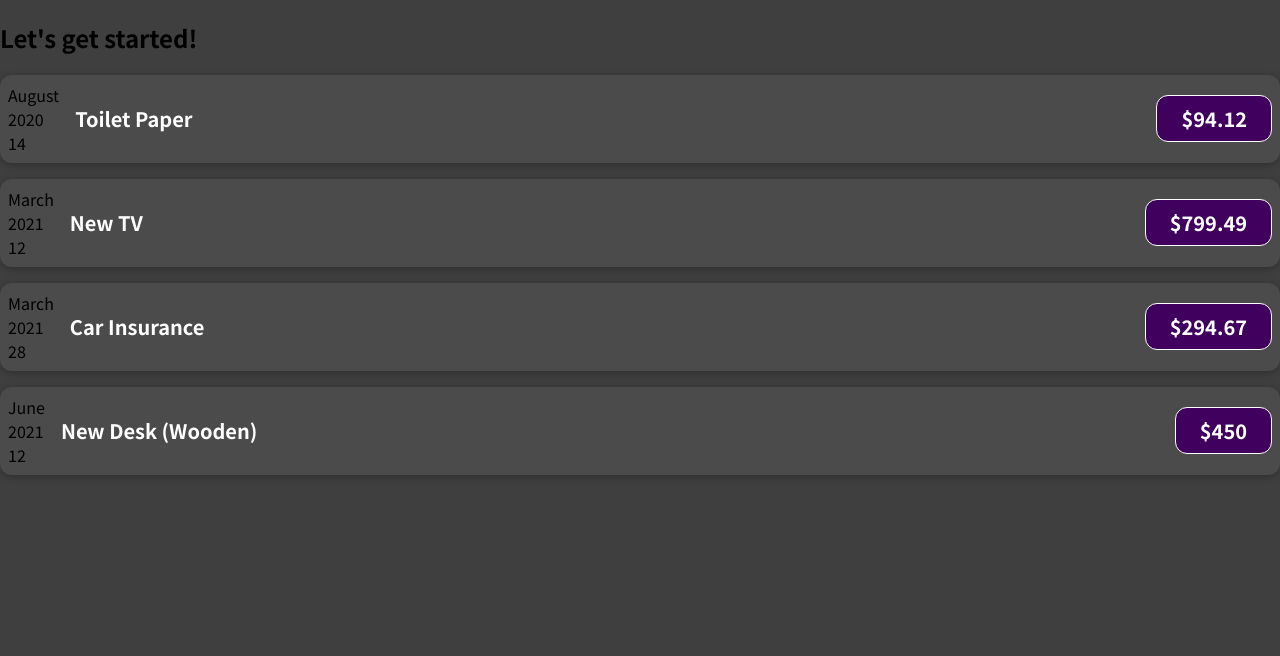
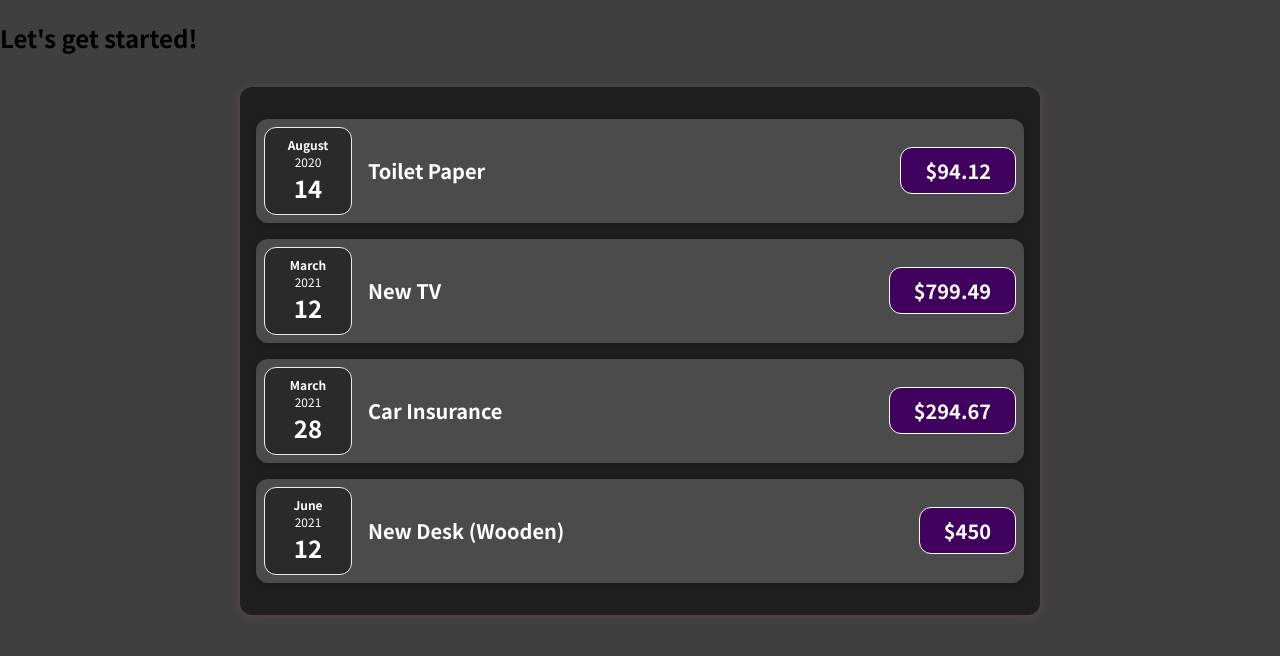
Before and after one commit to zabroski/zaf-app, a React (Create React App) app: page / in a window 1280 px wide. Shown: the top 656 px of the page. Built offline with nearby package versions, Linux system fonts and the light colour scheme.

Commit message:
finish with props for now

```diff
--- a/src/App.js
+++ b/src/App.js
@@ -1,7 +1,8 @@
-import ExpenseItem from "./components/ExpenseItem";
+import React from 'react';
 
-function App() {
+import Expenses from './components/Expenses/Expenses';
 
+const App = () => {
   const expenses = [
     {
       id: 'e1',
@@ -26,26 +27,7 @@
   return (
     <div>
       <h2>Let's get started!</h2>
-      <ExpenseItem
-        title={expenses[0].title}
-        amount={expenses[0].amount}
-        date={expenses[0].date}
-        ></ExpenseItem>
-       <ExpenseItem
-        title={expenses[1].title}
-        amount={expenses[1].amount}
-        date={expenses[1].date}
-        ></ExpenseItem>
-       <ExpenseItem
-        title={expenses[2].title}
-        amount={expenses[2].amount}
-        date={expenses[2].date}
-        ></ExpenseItem>
-       <ExpenseItem
-        title={expenses[3].title}
-        amount={expenses[3].amount}
-        date={expenses[3].date}
-        ></ExpenseItem>
+      <Expenses items={expenses} />
     </div>
   );
 }
--- a/src/components/ExpenseItem.js
+++ /dev/null
@@ -1,24 +0,0 @@
-import './ExpenseItem.css';
-
-function ExpenseItem(props) {
-    const mounth = props.date.toLocaleString('en-US', { month: 'long'})
-    const day = props.date.toLocaleString('en-Us', { day: '2-digit'});
-    const year = props.date.getFullYear();
-
-    return (
-        <div className="expense-item">
-            <div>
-                <div>{mounth}</div>
-                <div>{year}</div>
-                <div>{day}</div>
-            </div>
-            <div className="expense-item__description">
-                <h2>{props.title}</h2>
-                <div className="expense-item__price">${props.amount}</div>
-            </div>
-        </div>
-
-    )
-}
-
-export default ExpenseItem;
--- /dev/null
+++ b/src/components/Expenses/ExpenseDate.css
@@ -0,0 +1,26 @@
+.expense-date {
+  display: flex;
+  flex-direction: column;
+  width: 5.5rem;
+  height: 5.5rem;
+  border: 1px solid #ececec;
+  background-color: #2a2a2a;
+  color: white;
+  border-radius: 12px;
+  align-items: center;
+  justify-content: center;
+}
+
+.expense-date__month {
+  font-size: 0.75rem;
+  font-weight: bold;
+}
+
+.expense-date__year {
+  font-size: 0.75rem;
+}
+
+.expense-date__day {
+  font-size: 1.5rem;
+  font-weight: bold;
+}
--- /dev/null
+++ b/src/components/Expenses/ExpenseDate.js
@@ -0,0 +1,19 @@
+import React from 'react';
+
+import './ExpenseDate.css';
+
+const ExpenseDate = (props) => {
+  const month = props.date.toLocaleString('en-US', { month: 'long' });
+  const day = props.date.toLocaleString('en-US', { day: '2-digit' });
+  const year = props.date.getFullYear();
+
+  return (
+    <div className='expense-date'>
+      <div className='expense-date__month'>{month}</div>
+      <div className='expense-date__year'>{year}</div>
+      <div className='expense-date__day'>{day}</div>
+    </div>
+  );
+};
+
+export default ExpenseDate;
--- a/src/components/ExpenseItem.css
+++ b/src/components/Expenses/ExpenseItem.css
@@ -2,10 +2,8 @@
   display: flex;
   justify-content: space-between;
   align-items: center;
-  box-shadow: 0 2px 8px rgba(0, 0, 0, 0.25);
   padding: 0.5rem;
   margin: 1rem 0;
-  border-radius: 12px;
   background-color: #4b4b4b;
 }
 
--- /dev/null
+++ b/src/components/Expenses/ExpenseItem.js
@@ -0,0 +1,18 @@
+import React from 'react';
+
+import ExpenseDate from './ExpenseDate';
+import Card from '../UI/Card';
+import './ExpenseItem.css';
+
+const ExpenseItem = (props) => {
+  return (
+    <Card className='expense-item'>
+      <ExpenseDate date={props.date} />
+      <div className='expense-item__description'>
+        <h2>{props.title}</h2>
+        <div className='expense-item__price'>${props.amount}</div>
+      </div>
+    </Card>
+  );
+}
+export default ExpenseItem;
--- /dev/null
+++ b/src/components/Expenses/Expenses.css
@@ -0,0 +1,9 @@
+.expenses {
+  padding: 1rem;
+  background-color: rgb(31, 31, 31);
+  margin: 2rem auto;
+  width: 50rem;
+  max-width: 95%;
+  border-radius: 12px;
+  box-shadow: 0 1px 8px rgba(185, 110, 110, 0.25);
+}
--- /dev/null
+++ b/src/components/Expenses/Expenses.js
@@ -0,0 +1,34 @@
+import React from 'react';
+
+import ExpenseItem from './ExpenseItem';
+import Card from '../UI/Card';
+import './Expenses.css';
+
+const Expenses = (props) => {
+  return (
+    <Card className="expenses">
+      <ExpenseItem
+        title={props.items[0].title}
+        amount={props.items[0].amount}
+        date={props.items[0].date}
+      />
+      <ExpenseItem
+        title={props.items[1].title}
+        amount={props.items[1].amount}
+        date={props.items[1].date}
+      />
+      <ExpenseItem
+        title={props.items[2].title}
+        amount={props.items[2].amount}
+        date={props.items[2].date}
+      />
+      <ExpenseItem
+        title={props.items[3].title}
+        amount={props.items[3].amount}
+        date={props.items[3].date}
+      />
+    </Card>
+  );
+}
+
+export default Expenses;
--- /dev/null
+++ b/src/components/UI/Card.css
@@ -0,0 +1,4 @@
+.card {
+  border-radius: 12px;
+  box-shadow: 0 1px 8px rgba(0, 0, 0, 0.25);
+}
--- /dev/null
+++ b/src/components/UI/Card.js
@@ -0,0 +1,11 @@
+import React from 'react';
+
+import './Card.css';
+
+const Card = (props) => {
+  const classes = 'card ' + props.className;
+
+  return <div className={classes}>{props.children}</div>;
+};
+
+export default Card;
```
Also changed, not shown: 1 other file (tests, documents, lock files or other folders). Lines whose indentation alone changed are shown as unchanged.
